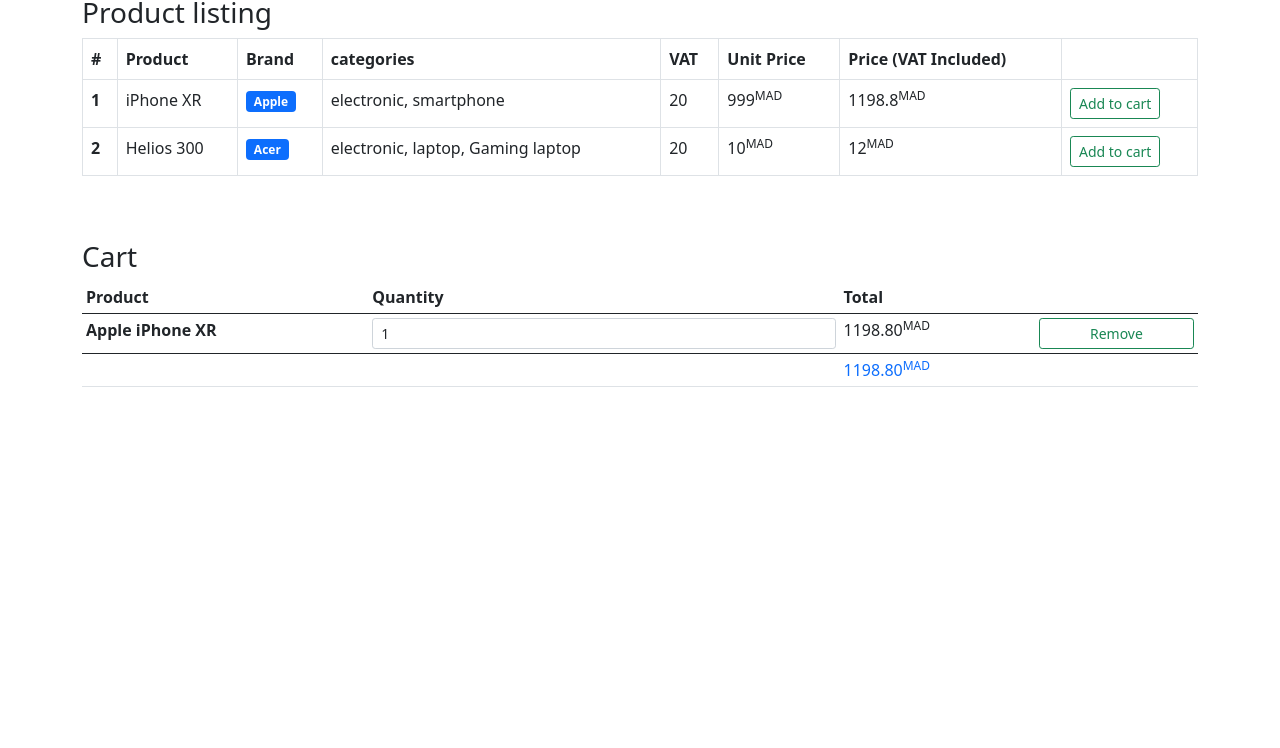
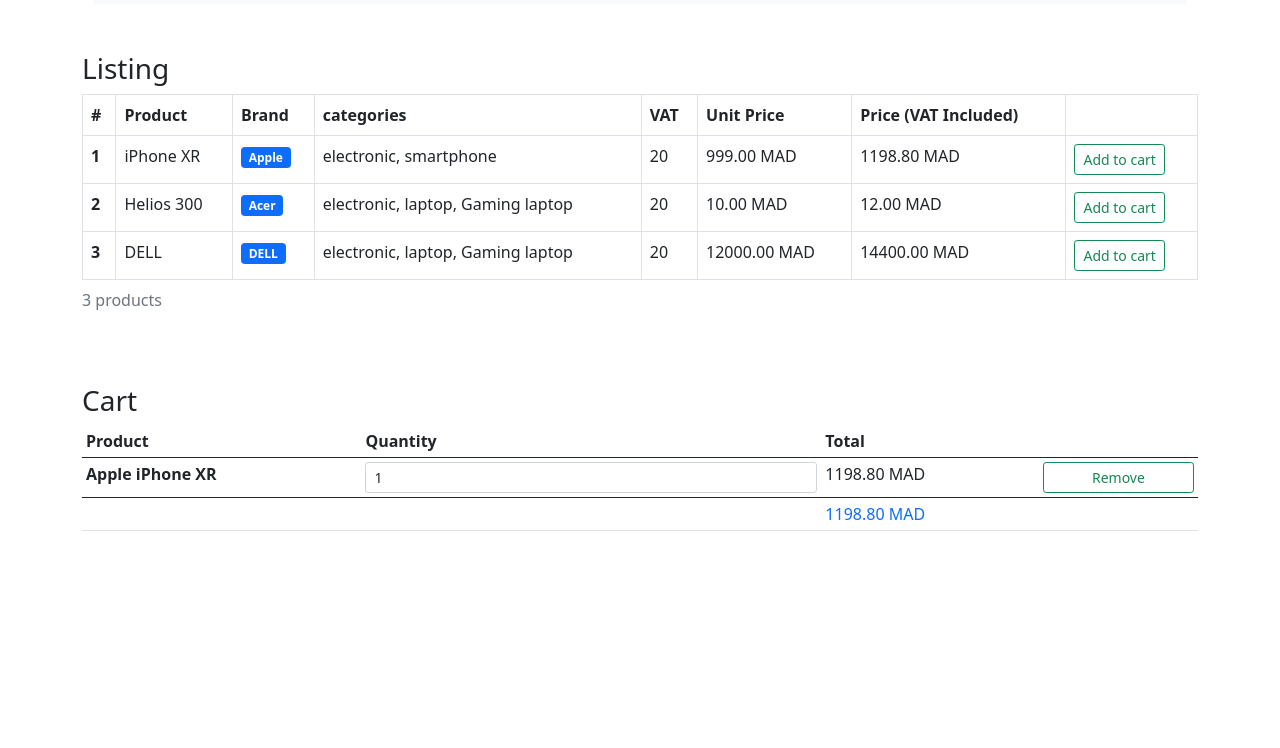
Before and after one commit to AKDITAL/EcmaScript-Exercise-1, a plain HTML site: page index.html in a window 1280 px wide. Shown: the part 52-800 px from the top of the page. Drawn offline with nearby package versions, Linux system fonts and the light colour scheme.

Commit message:
imporvements

```diff
--- a/index.html
+++ b/index.html
@@ -7,11 +7,17 @@
         <script src="https://cdn.jsdelivr.net/npm/bootstrap@5.0.2/dist/js/bootstrap.bundle.min.js" integrity="sha384-MrcW6ZMFYlzcLA8Nl+NtUVF0sA7MsXsP1UyJoMp4YLEuNSfAP+JcXn/tWtIaxVXM" crossorigin="anonymous"></script>
     </head>
     <body class="container">
+        <div class="container">
+            <nav class="navbar navbar-expand-lg navbar-light bg-light">
+                <a class="navbar-brand" href="#">Navbar</a>
+            </nav>
+        </div>
         <h3 class="pt-5">
-            Product listing
+            Listing
         </h3>
         <div class="table-responsive">
             <table class="table table-bordered">
+                <caption id="total"></caption>
                 <thead>
                     <tr>
                         <th scope="col">#</th>
@@ -46,7 +52,6 @@
         </div>
     </body>
     <script>
-        // todo cart exercise instead
         // Mock
         let cart = [
             {
@@ -76,31 +81,46 @@
                     name: 'Acer'
                 },
                 categories: ['electronic', 'laptop', 'Gaming laptop']
-            }
+            },
+            {
+                id: 3,
+                name: 'DELL',
+                price: 12000,
+                vat: 20,
+                brand: {
+                    id: 3,
+                    name: 'DELL'
+                },
+                categories: ['electronic', 'laptop', 'Gaming laptop']
+            },
         ]
+        //
+        const cartTBody = document.getElementById('cart-tbody')
+        const cartTFoot = document.getElementById('cart-tfoot')
+        const productTBody = document.getElementById('product-tbody')
+        const productCaption = document.getElementById('total')
+        // Helpers
         const findProductIndex = id => products.findIndex(product=>product.id === id)
+        const findCartElementIndex = id => cart.findIndex(cartElement=>cartElement.productId === id)
         const getProduct = id => {
             const index = findProductIndex(id)
 
             return index !== -1 ? products[index] : undefined
         }
-
-        const cartTBody = document.getElementById('cart-tbody')
-        const cartTFoot = document.getElementById('cart-tfoot')
         const refreshCart = () => {
             cartTBody.innerHTML = ''
 
             cart.forEach(cartElement=>{
                 const {productId, quantity} = cartElement
                 const product = getProduct(productId)
-                const {price, name, brand:{name:brandName}} = product
+                const {name, brand:{name:brandName}} = product
                 cartTBody.innerHTML += (
                     `<tr>
                         <th scope="row">${brandName} ${name}</th>
                         <td>
                             <input type="number" class="form-control form-control-sm" value="${quantity}" min="1" onchange="addToCart(${productId}, parseInt(this.value), true)"/>
                         </td>
-                        <td>${(quantity*getPriceWithVat(product)).toFixed(2)}<sup>MAD</sup></td>
+                        <td>${toCurrency(quantity*getPriceWithVat(product))}</td>
                         <td>
                             <button class="btn btn-outline-success btn-sm w-100" onclick="removeFromCart(${productId})">
                                 Remove
@@ -121,13 +141,13 @@
                 `<tr>
                     <td></td>
                     <td></td>
-                    <td class="text-primary">${toPay.toFixed(2)}<sup>MAD</sup></td>
+                    <td class="text-primary">${toCurrency(toPay)}</td>
                     <td></td>
                 </tr>`
             )
         }
         const addToCart = (id, quantity, reset = false) => {
-            const index = cart.findIndex(cartElement=>cartElement.productId === id)
+            const index = findCartElementIndex(id)
             if (index === -1) {
                 cart = [
                     ...cart,
@@ -147,34 +167,30 @@
             refreshCart()
         }
         const removeFromCart = id => {
-            const index = cart.findIndex(cartElement=>cartElement.productId === id)
+            const index = findCartElementIndex(id)
             if (index !== -1) {
-                //slice
                 cart.splice(index, 1)
                 refreshCart()
             }
         }
-
-
-        //
-        const productTBody = document.getElementById('product-tbody')
-        //
         const getPriceWithVat = product => {
             const {price, vat} = product
 
             return price + price * vat / 100
         }
-        const getTr = product => {
+        const toCurrency = value => `${value.toFixed(2)} MAD`
+        // Rendering
+        products.forEach(product=>{
             const {id, name, price, vat, brand:{name:brandName}, categories} = product
-            return (
+            productTBody.innerHTML += (
                 `<tr>
                     <th scope="row">${id}</th>
                     <td>${name}</td>
                     <td><span class="badge bg-primary">${brandName}</span></td>
                     <td>${categories.join(', ')}</td>
                     <td>${vat}</td>
-                    <td>${price}<sup>MAD</sup></td>
-                    <td>${getPriceWithVat(product)}<sup>MAD</sup></td>
+                    <td>${toCurrency(price)}</td>
+                    <td>${toCurrency(getPriceWithVat(product))}</td>
                     <td>
                         <button class="btn btn-outline-success btn-sm" onclick="addToCart(${id}, 1)">
                             Add to cart
@@ -182,13 +198,8 @@
                     </td>
                 </tr>`
             )
-        }
-        // Rendering
-        products.forEach(product=>{
-            productTBody.innerHTML += getTr(product)
         })
+        productCaption.innerHTML = `${products.length} product${products.length !== 0 && 's'}`
         refreshCart()
-
-
     </script>
 </html>
```
